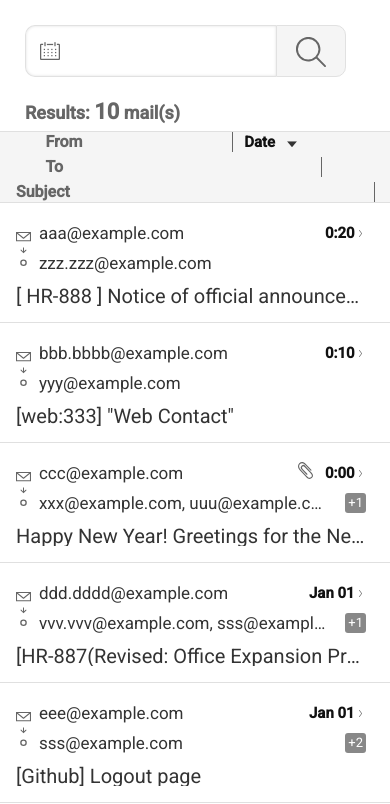
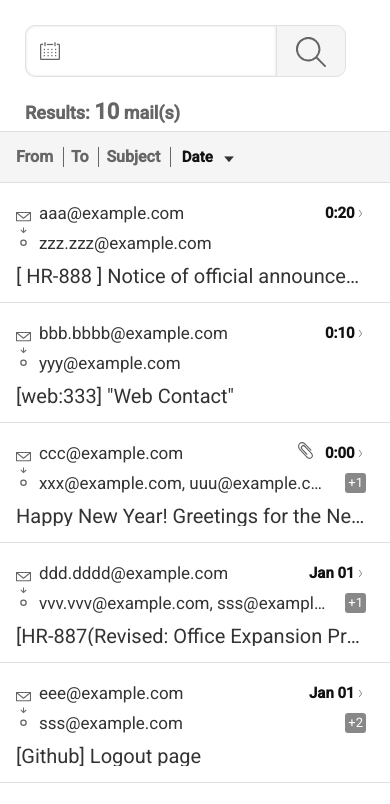
Before and after one commit to gabepetersen/hennge-challenge, an Angular app in the folder mail-archiver/: page / in a window 390 px wide. Shown: the top 804 px of the page. Built offline with nearby package versions, Linux system fonts and the light colour scheme.

Commit message:
fixed email list header issue

```diff
--- a/mail-archiver/src/app/app.component.scss
+++ b/mail-archiver/src/app/app.component.scss
@@ -285,10 +285,10 @@
     }
     column-gap: 12px;
     font-size: 13px;
-    grid-template-columns: repeat(4, minmax(min-content, auto)) 0.8fr;
-    grid-template-rows: 1fr;
+    grid-template-columns: repeat(4, minmax(min-content, auto)) 0.8fr !important;
+    grid-template-rows: 1fr !important;
     grid-template-areas:
-      "from-address to-address subject date";
+      "from-address to-address subject date" !important;
   }
   // for email container - adopt new grid areas
   .email-container {
--- a/mail-archiver/src/app/app.component.ts
+++ b/mail-archiver/src/app/app.component.ts
@@ -112,20 +112,19 @@ export class AppComponent {
       // if descending => change to ascending
       if (this.sortToggleCheck[this.sortKey] === 1) {
         this.sortToggleCheck[this.sortKey] = 2;
+        // spread operator to create a copy of filteredData
         sortedFilteredData = [...this.filteredData].sort(this.compareValues(this.sortKey, 'asc'));
         this.sortOrder = 'asc';
       // if ascending => change to no sorting
       } else {
         // one for descending
         this.sortToggleCheck[this.sortKey] = 1;
-        // spread operator to create a copy of dataSource
         sortedFilteredData = [...this.filteredData].sort(this.compareValues(this.sortKey, 'desc'));
         this.sortOrder = 'desc';
       }
     } else {
       // one for descending
       this.sortToggleCheck[this.sortKey] = 1;
-      // spread operator to create a copy of dataSource
       sortedFilteredData = [...this.filteredData].sort(this.compareValues(this.sortKey, 'desc'));
       this.sortOrder = 'desc';
     }
--- a/mail-archiver/src/app/pipes/custom-date.pipe.ts
+++ b/mail-archiver/src/app/pipes/custom-date.pipe.ts
@@ -13,8 +13,11 @@ export class CustomDatePipe implements PipeTransform {
     return this.changeDate(value);
   }
   changeDate(date) {
-    // CURRENT DATE SETTING FOR TESTING
+    // ----------------------------------------
+    // --- CURRENT DATE SETTING FOR TESTING ---
+    // ----------------------------------------
     var currentDate = new Date("January 3 2020");
+
     var emailDate = new Date(date);
     if (currentDate.getFullYear() > emailDate.getFullYear()) {
       // if the email was from previous years
```
